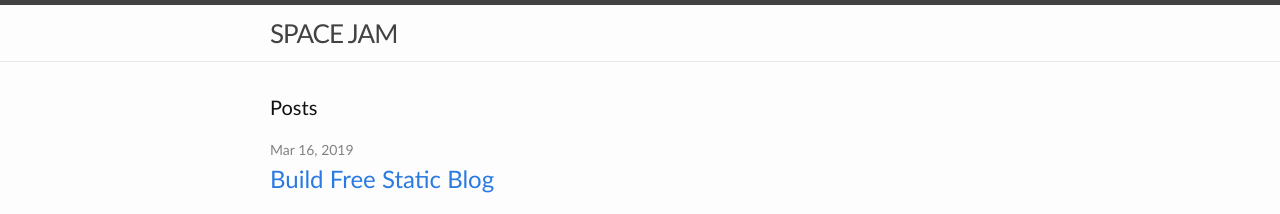
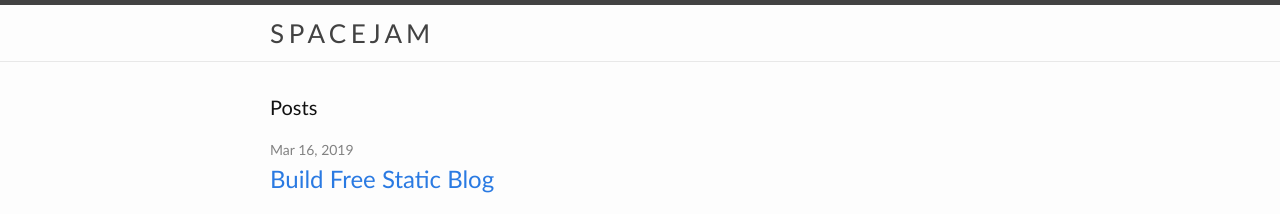
Before and after one commit to hiyuse/hiyuse, a Jekyll site: the page built from index.html, in a window 1280 px wide. Shown: the top 214 px of the page. Built offline with Jekyll 4.4.1, drawn with Linux system fonts in a browser that asks for light colours.

Commit message:
Updated Config

```diff
--- a/_config.yml
+++ b/_config.yml
@@ -1,5 +1,5 @@
 ---
-title: SPACE JAM
+title: S P A C E    J A M
 timezone: Asia/Jakarta
 collections:
   posts:
```
